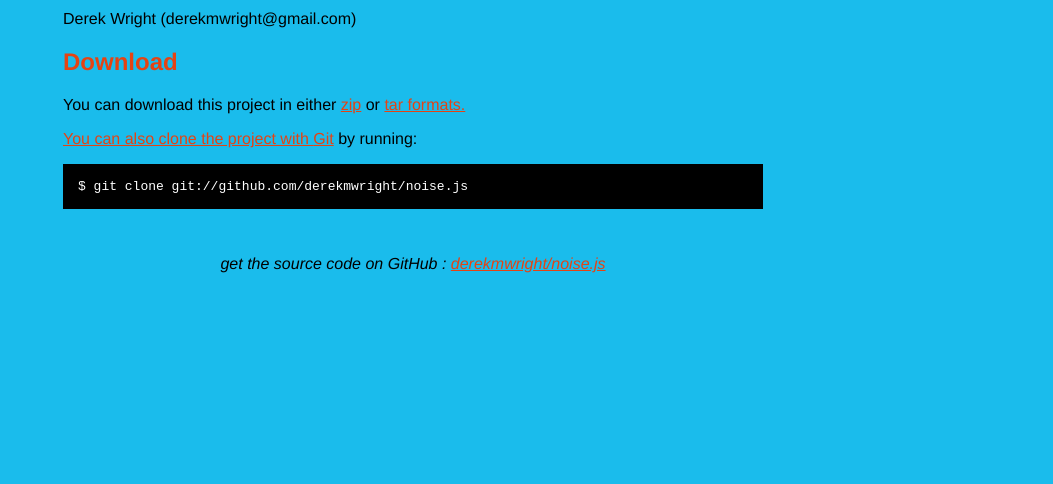
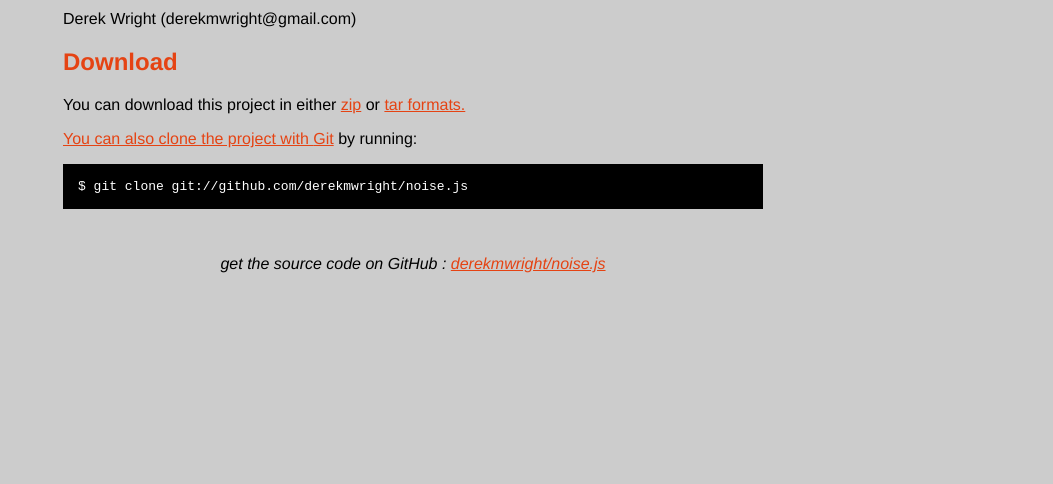
Before and after one commit to derekmwright/noise.js, a plain HTML site: page index.html in a window 1280 px wide. Shown: the part 316-800 px from the top of the page, without its empty margins (227-1280 px from the left). Drawn offline with Linux system fonts and the light colour scheme.

Commit message:
Update index.html

```diff
--- a/index.html
+++ b/index.html
@@ -8,7 +8,7 @@
   <style type="text/css">
     body {
       margin-top: 1.0em;
-      background-color: #1abcec;
+      background-color: #cccccc;
       font-family: Helvetica, Arial, FreeSans, san-serif;
       color: #000000;
     }
```
